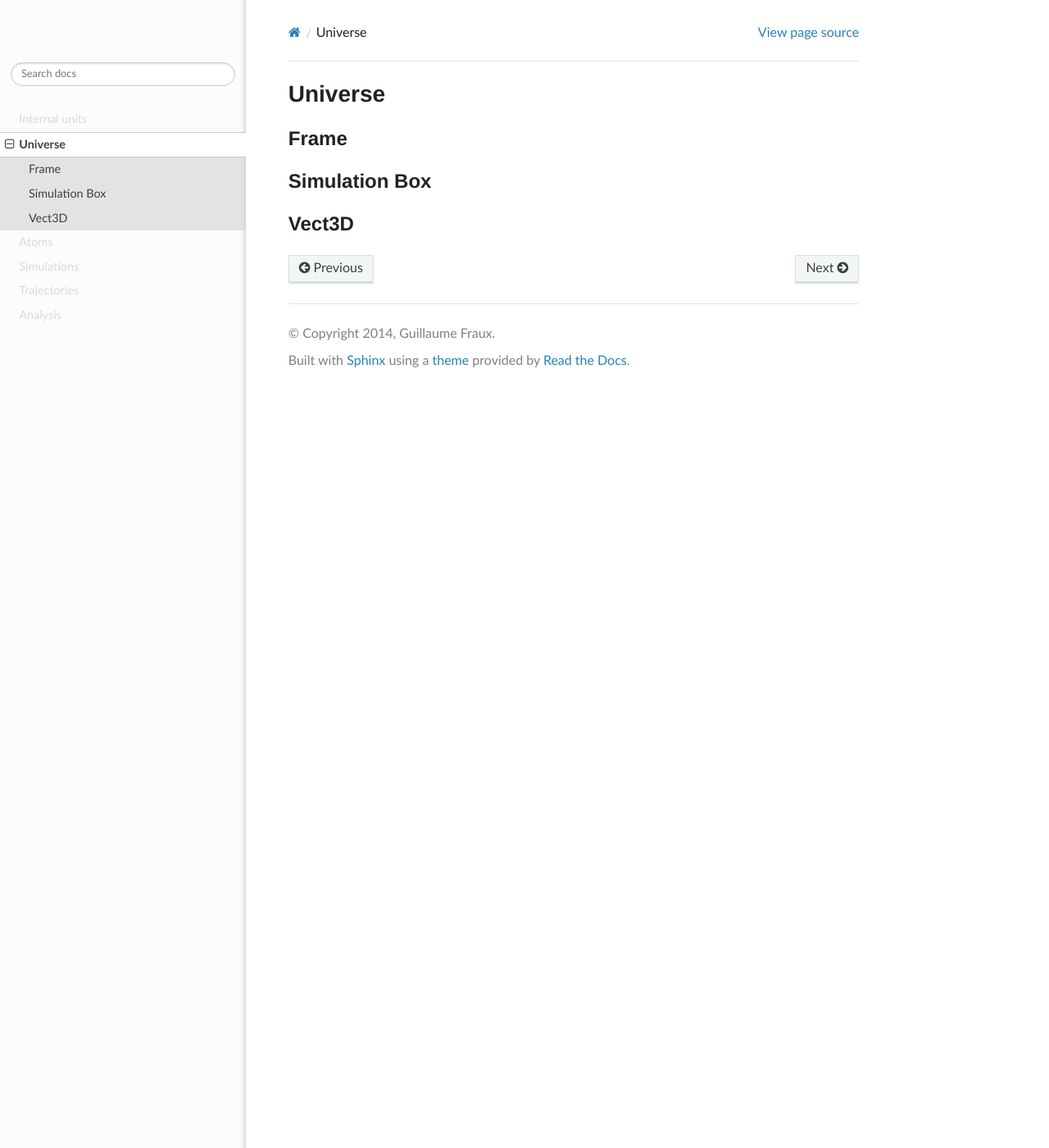
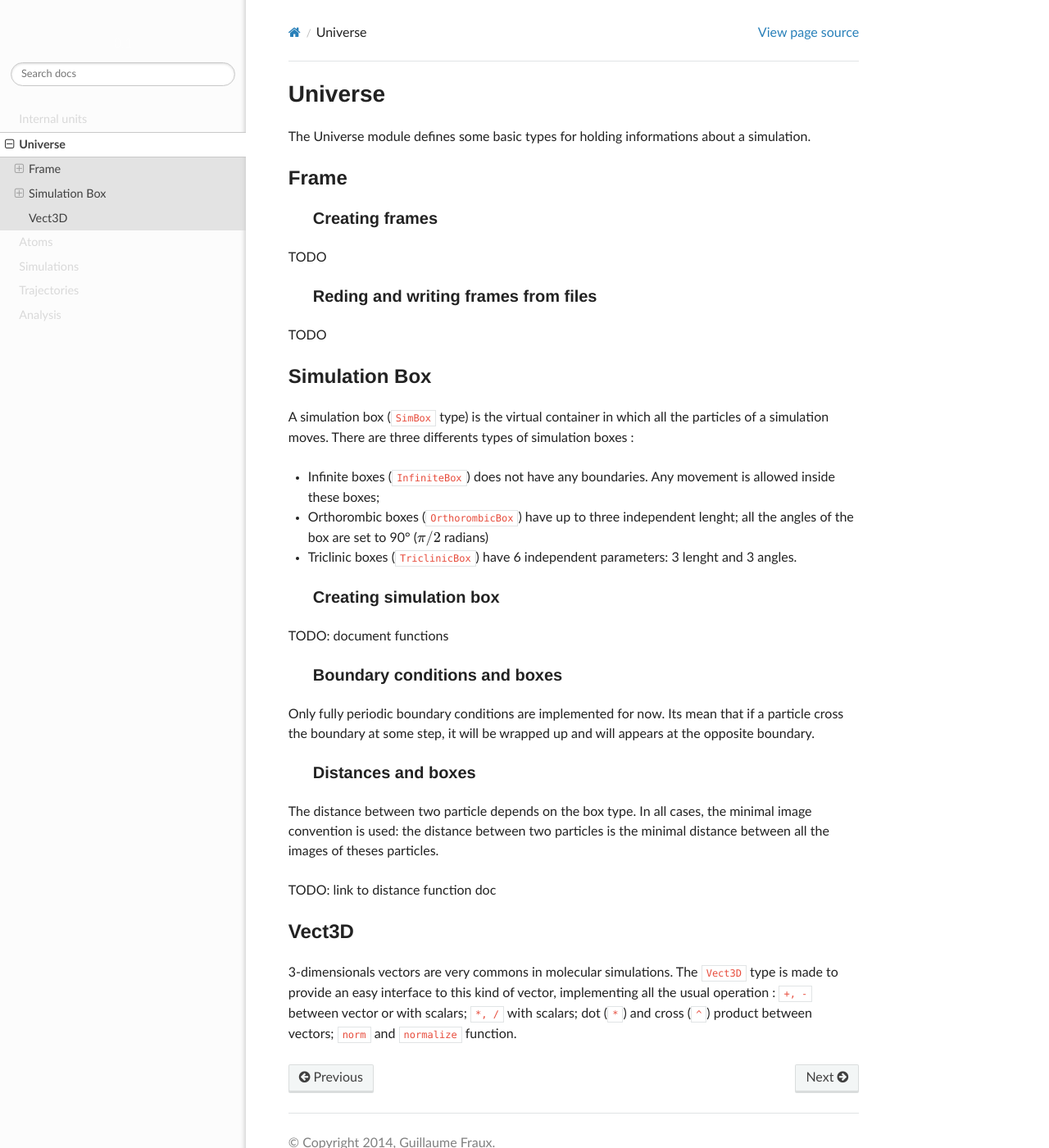
Before and after one commit to Luthaf/Jumos.jl, a Sphinx documentation site: the page built from doc/universe/index.rst, in a window 1280 px wide and 1400 px high. Shown: the whole window at 82% size. Built offline with Sphinx 7.4.7 and the Read the Docs theme 2.0.0, drawn with Linux system fonts in a browser that asks for light colours.

Commit message:
[doc] Universe module documentation

```diff
--- a/doc/universe/index.rst
+++ b/doc/universe/index.rst
@@ -1,11 +1,91 @@
 Universe
 ========
+
+The Universe module defines some basic types for holding informations about a
+simulation.
 
 Frame
 -----
 
+Creating frames
+^^^^^^^^^^^^^^^
+
+TODO
+
+Reding and writing frames from files
+^^^^^^^^^^^^^^^^^^^^^^^^^^^^^^^^^^^^
+
+TODO
+
 Simulation Box
 --------------
 
+A simulation box (``SimBox`` type) is the virtual container in which all the
+particles of a simulation moves. There are three differents types of simulation
+boxes :
+
+- Infinite boxes (``InfiniteBox``) does not have any boundaries. Any movement
+  is allowed inside these boxes;
+- Orthorombic boxes (``OrthorombicBox``) have up to three independent lenght;
+  all the angles of the box are set to 90° (:math:`\pi/2` radians)
+- Triclinic boxes (``TriclinicBox``) have 6 independent parameters: 3 lenght and
+  3 angles.
+
+Creating simulation box
+^^^^^^^^^^^^^^^^^^^^^^^
+
+TODO: document functions
+
+Boundary conditions and boxes
+^^^^^^^^^^^^^^^^^^^^^^^^^^^^^
+
+Only fully periodic boundary conditions are implemented for now. Its mean that
+if a particle cross the boundary at some step, it will be wrapped up and will
+appears at the opposite boundary.
+
+Distances and boxes
+^^^^^^^^^^^^^^^^^^^
+
+The distance between two particle depends on the box type. In all cases, the
+minimal image convention is used: the distance between two particles is the
+minimal distance between all the images of theses particles.
+
+TODO: link to distance function doc
+
 Vect3D
 ------
+
+3-dimensionals vectors are very commons in molecular simulations. The ``Vect3D``
+type is made to provide an easy interface to this kind of vector, implementing
+all the usual operation : ``+, -`` between vector or with scalars; ``*, /`` with
+scalars; dot (``*``) and cross (``^``) product between vectors; ``norm`` and
+``normalize`` function.
+
+.. Even if this class is convenient, it may be at the origin of a 10-100 slowdown
+   function f()
+      a = rand(3, 100)
+      tic()
+      for _=1:10^6
+        for i=1:100
+            a[1, i] += a[2, i]
+            a[2, i] += a[3, i]
+            a[3, i] += a[1, i]
+        end
+      end
+      toc()
+   end
+   function g()
+      a = Vect3D[Vect3D(rand(), rand(), rand()) for i=1:100]
+      tic()
+      for _=1:10^6
+        for i=1:100
+            a[i].x += a[i].y
+            a[i].y += a[i].z
+            a[i].z += a[i].x
+        end
+      end
+      toc()
+   end
+   f();g()
+   f() -> elapsed time: 0.003867119 seconds
+   g() -> elapsed time: 0.477103004 seconds
```
